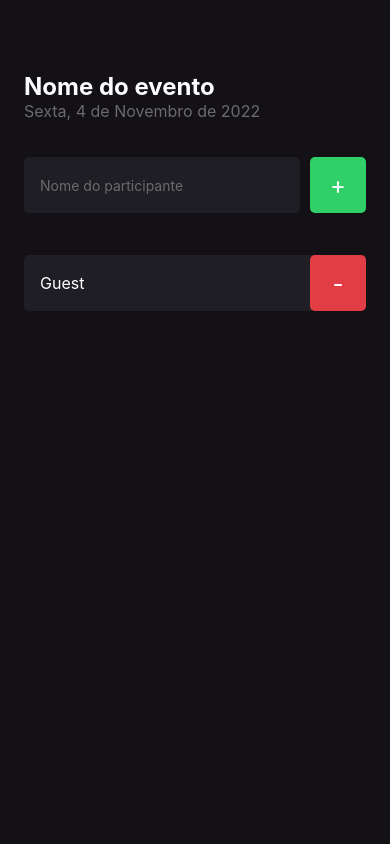
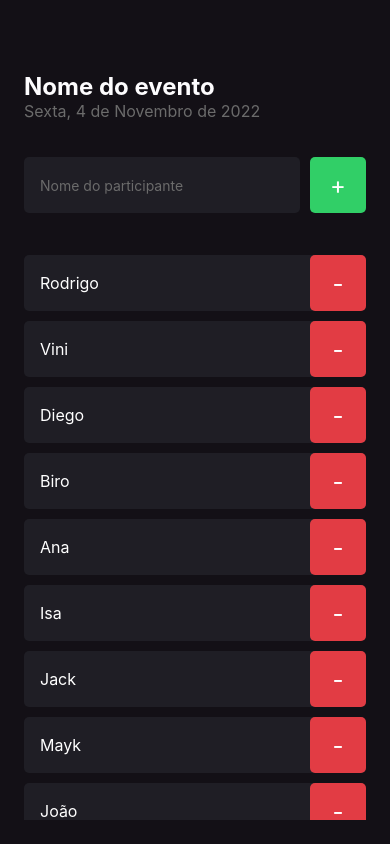
Before and after one commit to gabriel1g/imhere, a React Native app: screen / in a window 390 px wide. Built offline with nearby package versions, Linux system fonts and the light colour scheme.

Commit message:
lista de participantes

```diff
--- a/src/screens/Home/index.tsx
+++ b/src/screens/Home/index.tsx
@@ -1,9 +1,11 @@
-import { Text, TextInput, TouchableOpacity, View } from 'react-native';
+import { FlatList, Text, TextInput, TouchableOpacity, View } from 'react-native';
 
 import { Participant } from '../../components/Participant';
 import { styles } from './styles';
 
 export function Home() {
+  const participants = ['Rodrigo', 'Vini', 'Diego', 'Biro', 'Ana', 'Isa', 'Jack', 'Mayk', 'João', 'Guilherme'];
+
   function handleAddParticipant() {}
 
   function handleRemoveParticipant() {}
@@ -22,7 +24,15 @@ export function Home() {
         </TouchableOpacity>
       </View>
 
-      <Participant name="Guest" onRemove={handleRemoveParticipant} />
+      <FlatList
+        data={participants}
+        keyExtractor={(item) => item}
+        renderItem={({ item }) => <Participant name={item} onRemove={handleRemoveParticipant} />}
+        showsVerticalScrollIndicator={false}
+        ListEmptyComponent={() => (
+          <Text style={styles.listEmptyText}>Ninguém chegou no evento ainda? Adicione participantes a sua lista de presença</Text>
+        )}
+      />
     </View>
   );
 }
--- a/src/screens/Home/styles.ts
+++ b/src/screens/Home/styles.ts
@@ -42,4 +42,10 @@ export const styles = StyleSheet.create({
     color: '#FFF',
     fontSize: 24,
   },
+  listEmptyText: {
+    padding: 10,
+    color: '#FFF',
+    fontSize: 14,
+    textAlign: 'center',
+  },
 });
```
